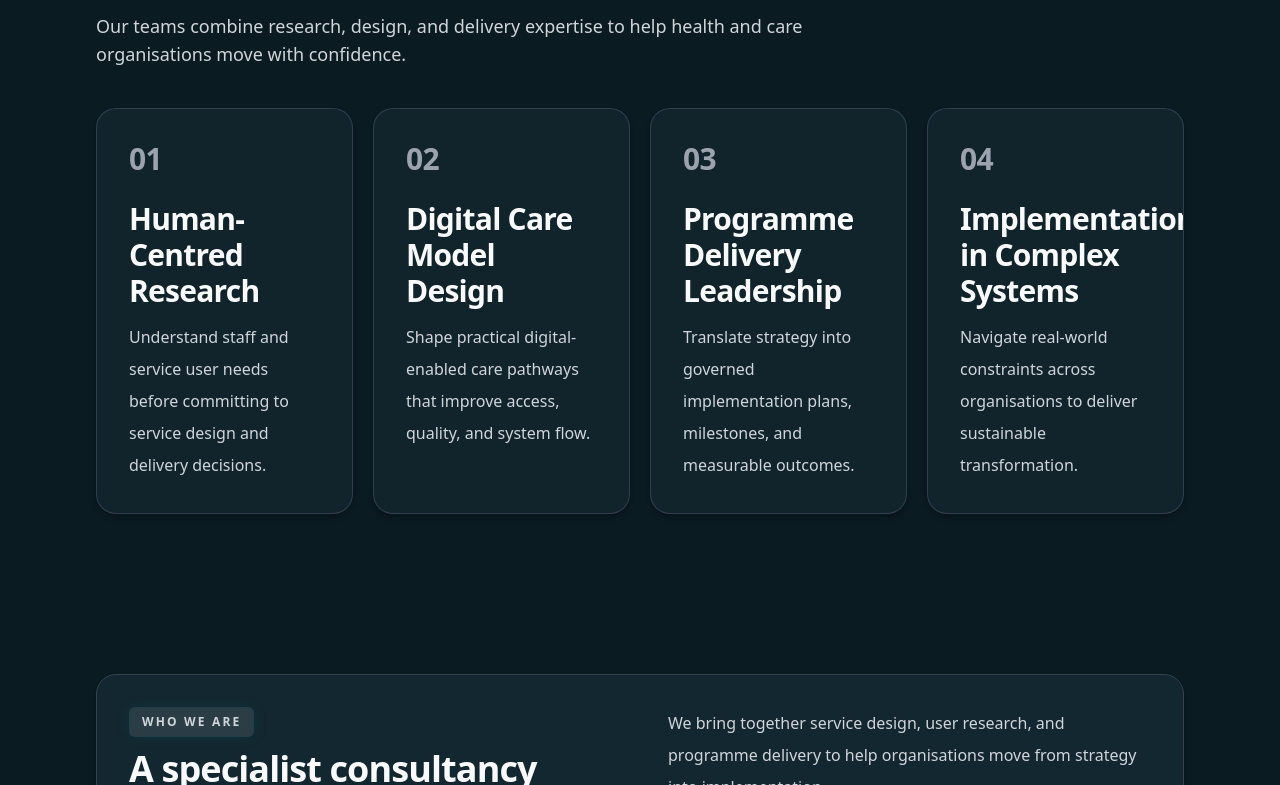
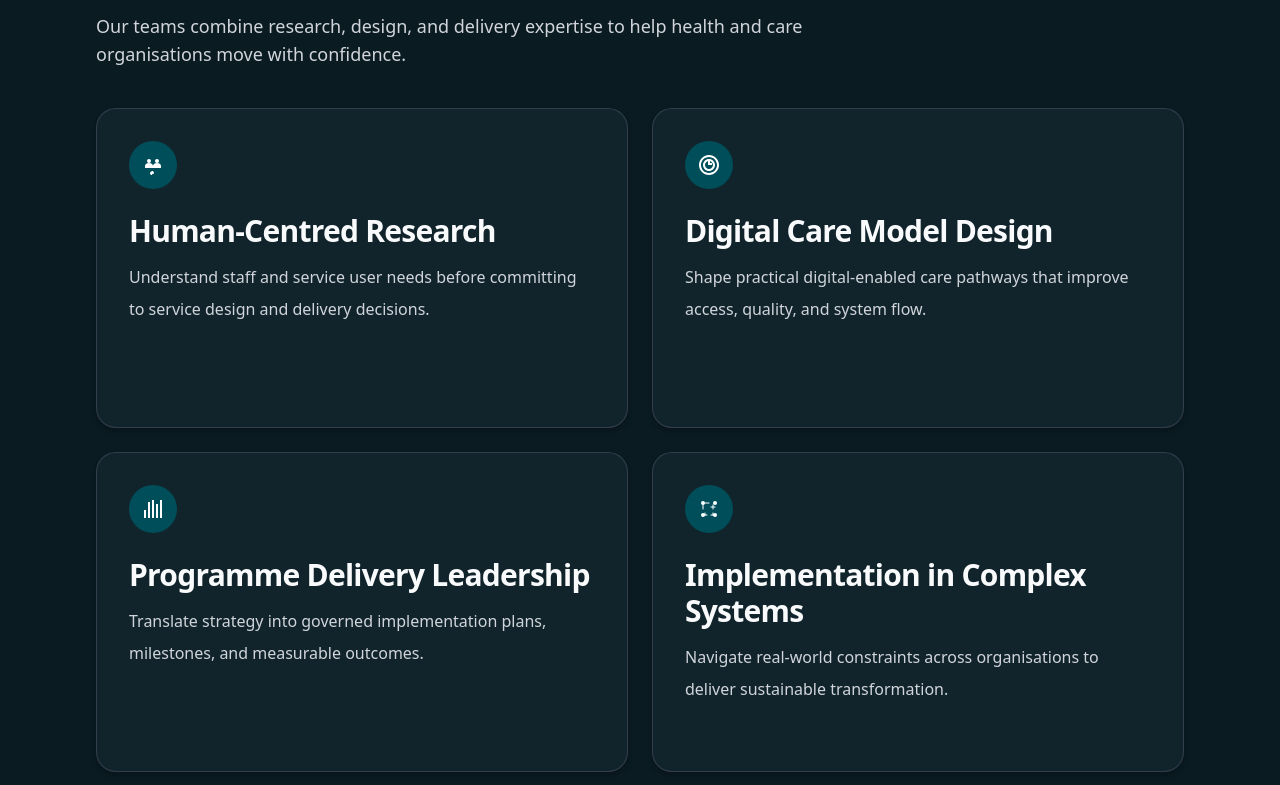
Before and after one commit to euanoneilmedia/affinity-consulting, a Next.js app: page / in a window 1280 px wide. Shown: the part 1175-1960 px from the top of the page. Built offline with nearby package versions, Linux system fonts and the light colour scheme; no server answers.

Commit message:
Convert capabilities to 2x2 grid with solid brand color circular icons

```diff
--- a/app/page.tsx
+++ b/app/page.tsx
@@ -89,21 +89,58 @@ const coreCapabilities = [
     title: "Human-Centred Research",
     description:
       "Understand staff and service user needs before committing to service design and delivery decisions.",
+    icon: (
+      <svg className="h-6 w-6" viewBox="0 0 24 24" fill="currentColor">
+        <circle cx="8" cy="8" r="2" />
+        <circle cx="16" cy="8" r="2" />
+        <path d="M8 10c-2 0-4 1-4 3v2h8v-2c0-2-2-3-4-3z" />
+        <path d="M16 10c-2 0-4 1-4 3v2h8v-2c0-2-2-3-4-3z" />
+        <circle cx="12" cy="20" r="1" />
+        <path d="M11 18c0 0-2 1-2 2s1 2 1 2s1 0 1 0 0-1 1-2 0-2 0-2" />
+      </svg>
+    ),
   },
   {
     title: "Digital Care Model Design",
     description:
       "Shape practical digital-enabled care pathways that improve access, quality, and system flow.",
+    icon: (
+      <svg className="h-6 w-6" viewBox="0 0 24 24" fill="currentColor">
+        <path d="M12 2c-5.5 0-10 4.5-10 10s4.5 10 10 10 10-4.5 10-10-4.5-10-10-10zm0 18c-4.4 0-8-3.6-8-8s3.6-8 8-8 8 3.6 8 8-3.6 8-8 8z" />
+        <path d="M12 6c-3.3 0-6 2.7-6 6s2.7 6 6 6 6-2.7 6-6-2.7-6-6-6zm0 10c-2.2 0-4-1.8-4-4s1.8-4 4-4 4 1.8 4 4-1.8 4-4 4z" />
+        <path d="M13 8h-2v4h4v-2h-2z" />
+      </svg>
+    ),
   },
   {
     title: "Programme Delivery Leadership",
     description:
       "Translate strategy into governed implementation plans, milestones, and measurable outcomes.",
+    icon: (
+      <svg className="h-6 w-6" viewBox="0 0 24 24" fill="currentColor">
+        <path d="M3 13h2v8H3zm4-8h2v16H7zm4-2h2v18h-2zm4 4h2v14h-2zm4-4h2v18h-2z" />
+      </svg>
+    ),
   },
   {
     title: "Implementation in Complex Systems",
     description:
       "Navigate real-world constraints across organisations to deliver sustainable transformation.",
+    icon: (
+      <svg className="h-6 w-6" viewBox="0 0 24 24" fill="currentColor">
+        <circle cx="6" cy="6" r="2" />
+        <circle cx="18" cy="6" r="2" />
+        <circle cx="6" cy="18" r="2" />
+        <circle cx="18" cy="18" r="2" />
+        <path
+          d="M6 8v4M8 6h4M16 8v4M18 10h-4M8 16v2M6 18h4M16 16v2M18 18h-4"
+          stroke="currentColor"
+          strokeWidth="1"
+          fill="none"
+          strokeLinecap="round"
+        />
+      </svg>
+    ),
   },
 ];
 
--- a/components/marketing/CoreCapabilitiesSection.tsx
+++ b/components/marketing/CoreCapabilitiesSection.tsx
@@ -1,9 +1,11 @@
+import { ReactNode } from "react";
 import { Container, Section } from "@/components/layout";
 import { Eyebrow, MarketingCard } from "@/components/ui";
 
 interface CapabilityItem {
   title: string;
   description: string;
+  icon: ReactNode;
 }
 
 interface CoreCapabilitiesSectionProps {
@@ -37,15 +39,15 @@ export function CoreCapabilitiesSection({
           )}
         </div>
 
-        <div className="grid gap-5 sm:grid-cols-2 xl:grid-cols-4">
-          {capabilities.slice(0, 4).map((item, index) => (
+        <div className="grid gap-6 grid-cols-2">
+          {capabilities.slice(0, 4).map((item) => (
             <MarketingCard
               key={item.title}
               variant="service"
-              indexLabel={String(index + 1).padStart(2, "0")}
+              icon={item.icon}
+              numberStyle="circle"
               title={item.title}
               description={item.description}
-              numberTone="muted"
               contentAlign="top"
               className="h-full min-h-[320px] border-neutral-700/80 bg-background-card/80"
             />
--- a/components/ui/MarketingCard.tsx
+++ b/components/ui/MarketingCard.tsx
@@ -1,4 +1,6 @@
 import { cn } from "@/lib/cn";
+
+import { ReactNode } from "react";
 
 type MarketingCardVariant = "service" | "capability" | "stat";
 type NumberTone = "teal" | "muted" | "white";
@@ -7,6 +9,7 @@ type ContentAlign = "top" | "bottom";
 
 interface MarketingCardProps {
   variant?: MarketingCardVariant;
+  icon?: ReactNode;
   indexLabel?: string;
   badgeLabel?: string;
   title: string;
@@ -26,6 +29,7 @@ interface MarketingCardProps {
  */
 export function MarketingCard({
   variant = "service",
+  icon,
   indexLabel,
   badgeLabel,
   title,
@@ -79,17 +83,17 @@ export function MarketingCard({
         </>
       ) : (
         <>
-          {(indexLabel || badgeLabel) && (
+          {(indexLabel || badgeLabel || icon) && (
             <div className="relative z-10 flex items-center justify-between">
-              {indexLabel ? (
+              {icon || indexLabel ? (
                 numberStyle === "circle" ? (
                   <span
                     className={cn(
-                      "inline-flex h-12 w-12 items-center justify-center rounded-full bg-brand-primary/20 text-sm font-semibold shadow-[0_0_18px_rgba(10,122,140,0.25)]",
-                      toneClasses[numberTone],
+                      "inline-flex h-12 w-12 items-center justify-center rounded-full bg-brand-primary",
+                      icon ? "text-white" : toneClasses[numberTone],
                     )}
                   >
-                    {indexLabel}
+                    {icon || indexLabel}
                   </span>
                 ) : (
                   <p
```
